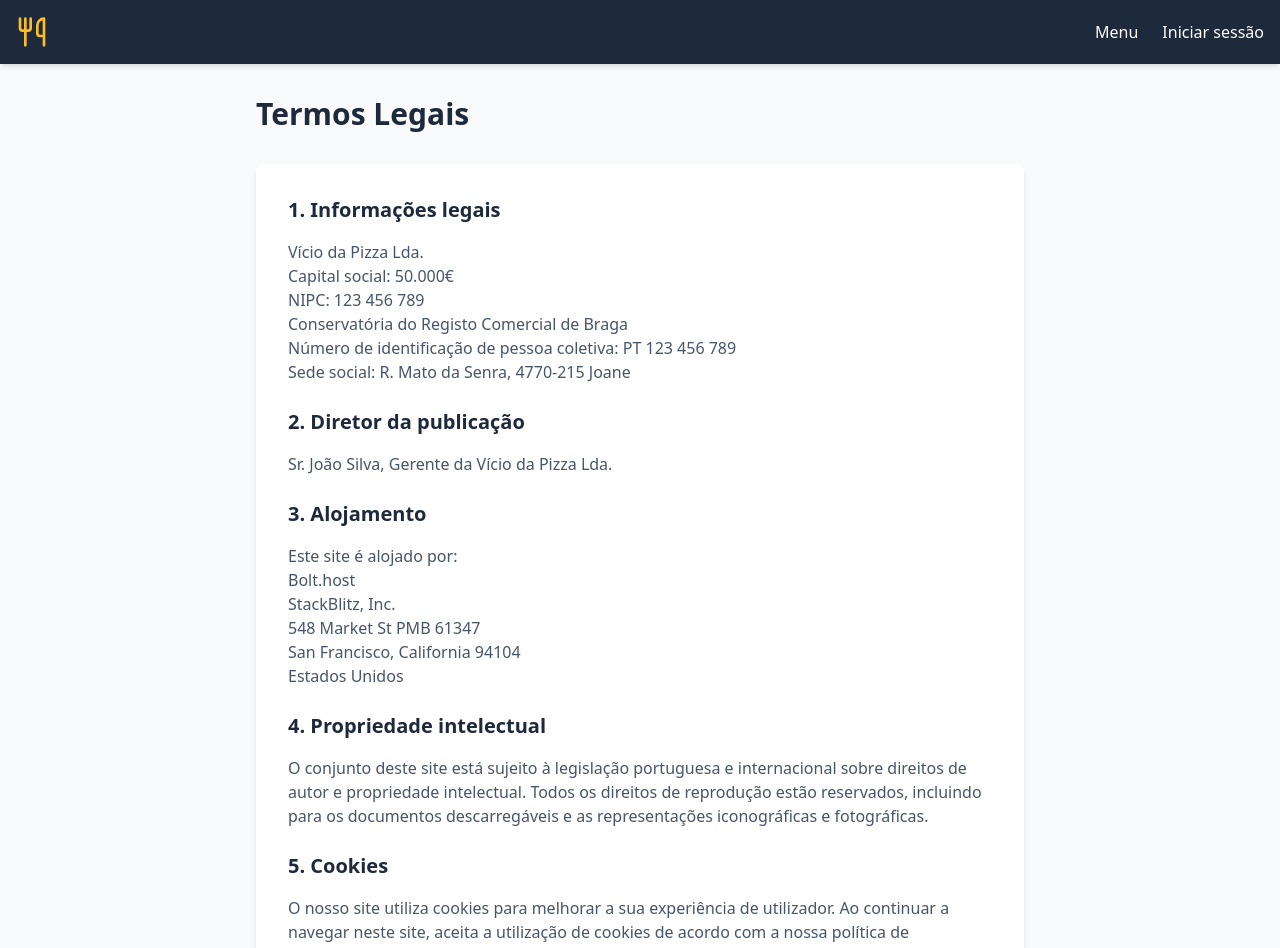
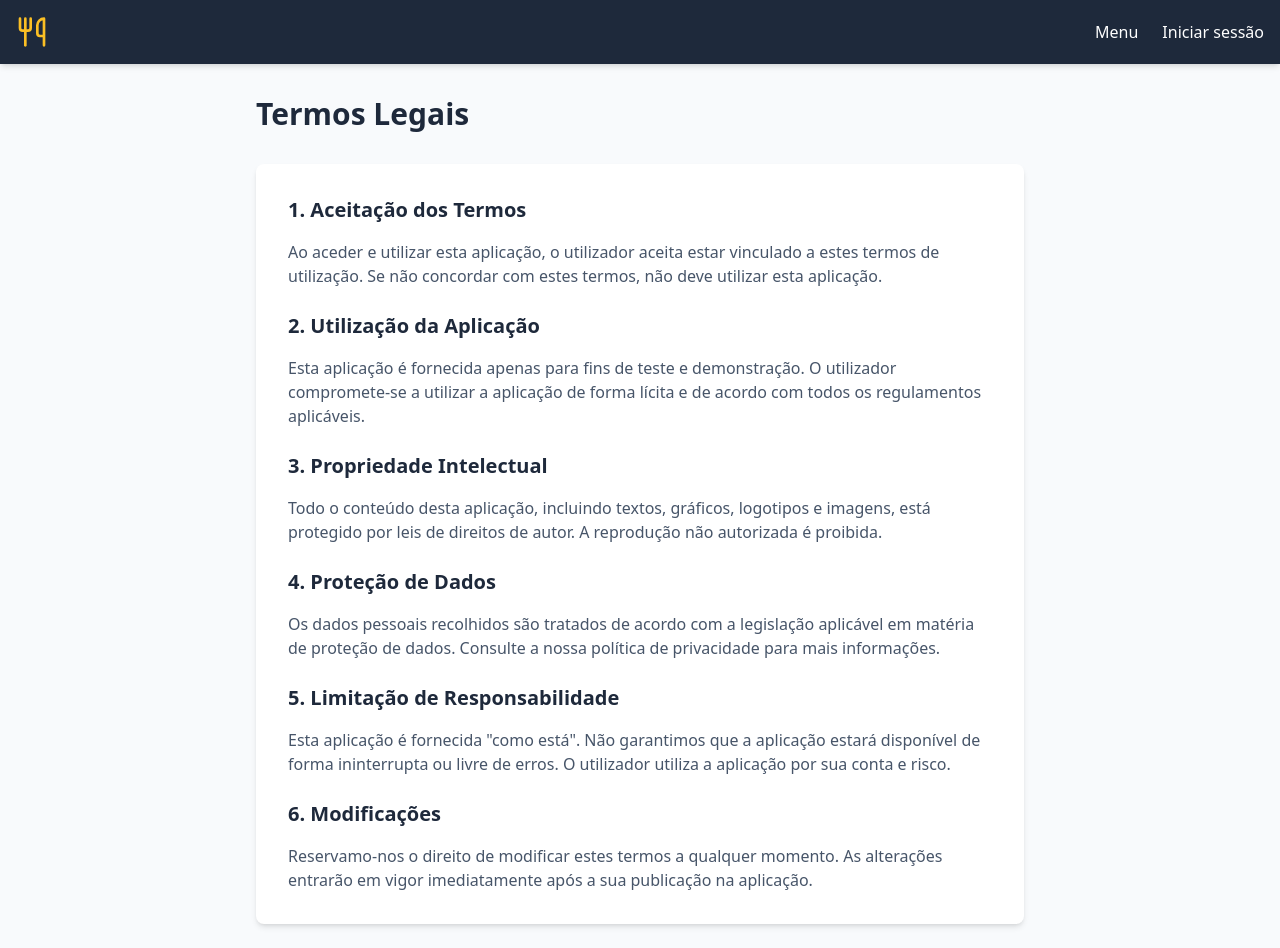
Before and after one commit to ALICE4765-326/app, a React (Vite) app: page /legal in a window 1280 px wide. Shown: the top 948 px of the page. Built offline with nearby package versions, Linux system fonts and the light colour scheme; no server answers; the database is empty.

Commit message:
Updated Legal.tsx

```diff
--- a/src/pages/Legal.tsx
+++ b/src/pages/Legal.tsx
@@ -5,54 +5,44 @@ export function Legal() {
 
       <div className="bg-white rounded-lg shadow-md p-8 space-y-6">
         <section>
-          <h2 className="text-xl font-semibold text-primary-800 mb-4">1. Informações legais</h2>
+          <h2 className="text-xl font-semibold text-primary-800 mb-4">1. Aceitação dos Termos</h2>
           <p className="text-primary-600">
-            Vício da Pizza Lda.<br />
-            Capital social: 50.000€<br />
-            NIPC: 123 456 789<br />
-            Conservatória do Registo Comercial de Braga<br />
-            Número de identificação de pessoa coletiva: PT 123 456 789<br />
-            Sede social: R. Mato da Senra, 4770-215 Joane
+            Ao aceder e utilizar esta aplicação, o utilizador aceita estar vinculado a estes termos de utilização. Se não concordar com estes termos, não deve utilizar esta aplicação.
           </p>
         </section>
 
         <section>
-          <h2 className="text-xl font-semibold text-primary-800 mb-4">2. Diretor da publicação</h2>
+          <h2 className="text-xl font-semibold text-primary-800 mb-4">2. Utilização da Aplicação</h2>
           <p className="text-primary-600">
-            Sr. João Silva, Gerente da Vício da Pizza Lda.
+            Esta aplicação é fornecida apenas para fins de teste e demonstração. O utilizador compromete-se a utilizar a aplicação de forma lícita e de acordo com todos os regulamentos aplicáveis.
           </p>
         </section>
 
         <section>
-          <h2 className="text-xl font-semibold text-primary-800 mb-4">3. Alojamento</h2>
+          <h2 className="text-xl font-semibold text-primary-800 mb-4">3. Propriedade Intelectual</h2>
           <p className="text-primary-600">
-            Este site é alojado por:<br />
-            Bolt.host<br />
-            StackBlitz, Inc.<br />
-            548 Market St PMB 61347<br />
-            San Francisco, California 94104<br />
-            Estados Unidos
+            Todo o conteúdo desta aplicação, incluindo textos, gráficos, logotipos e imagens, está protegido por leis de direitos de autor. A reprodução não autorizada é proibida.
           </p>
         </section>
 
         <section>
-          <h2 className="text-xl font-semibold text-primary-800 mb-4">4. Propriedade intelectual</h2>
+          <h2 className="text-xl font-semibold text-primary-800 mb-4">4. Proteção de Dados</h2>
           <p className="text-primary-600">
-            O conjunto deste site está sujeito à legislação portuguesa e internacional sobre direitos de autor e propriedade intelectual. Todos os direitos de reprodução estão reservados, incluindo para os documentos descarregáveis e as representações iconográficas e fotográficas.
+            Os dados pessoais recolhidos são tratados de acordo com a legislação aplicável em matéria de proteção de dados. Consulte a nossa política de privacidade para mais informações.
           </p>
         </section>
 
         <section>
-          <h2 className="text-xl font-semibold text-primary-800 mb-4">5. Cookies</h2>
+          <h2 className="text-xl font-semibold text-primary-800 mb-4">5. Limitação de Responsabilidade</h2>
           <p className="text-primary-600">
-            O nosso site utiliza cookies para melhorar a sua experiência de utilizador. Ao continuar a navegar neste site, aceita a utilização de cookies de acordo com a nossa política de privacidade.
+            Esta aplicação é fornecida "como está". Não garantimos que a aplicação estará disponível de forma ininterrupta ou livre de erros. O utilizador utiliza a aplicação por sua conta e risco.
           </p>
         </section>
 
         <section>
-          <h2 className="text-xl font-semibold text-primary-800 mb-4">6. Limitação de responsabilidade</h2>
+          <h2 className="text-xl font-semibold text-primary-800 mb-4">6. Modificações</h2>
           <p className="text-primary-600">
-            A Vício da Pizza esforça-se por assegurar da melhor forma possível a exatidão e atualização das informações difundidas neste site, reservando-se o direito de corrigir, a qualquer momento e sem aviso prévio, o conteúdo.
+            Reservamo-nos o direito de modificar estes termos a qualquer momento. As alterações entrarão em vigor imediatamente após a sua publicação na aplicação.
           </p>
         </section>
       </div>
--- a/src/pages/Privacy.tsx
+++ b/src/pages/Privacy.tsx
@@ -69,7 +69,7 @@ export function Privacy() {
         <section>
           <h2 className="text-xl font-semibold text-primary-800 mb-4">6. Contacto</h2>
           <p className="text-primary-600">
-            Para qualquer questão sobre a nossa política de privacidade ou para exercer os seus direitos, pode contactar-nos através do endereço: privacidade@pizza-delice.pt
+            Para qualquer questão sobre a nossa política de privacidade ou para exercer os seus direitos, pode contactar-nos através do formulário de contacto disponível na aplicação.
           </p>
         </section>
       </div>
```
